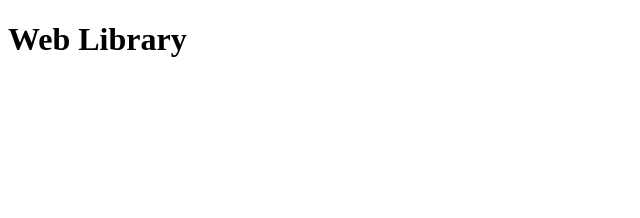
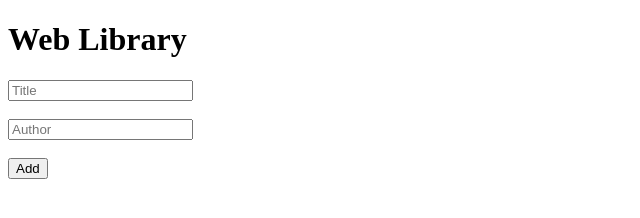
Before and after one commit to carlos-osorio-developer/web-library, a website: page index.html in a window 1280 px wide. Shown: the whole page, without its empty margins (0-640 px from the left). Drawn offline with Linux system fonts and the light colour scheme.

Commit message:
Add form to add new books
Signed-off-by: carlos-osorio-developer <osorio.uis@gmail.com>

```diff
--- a/index.html
+++ b/index.html
@@ -8,5 +8,12 @@
 </head>
 <body>
     <h1>Web Library</h1>
+    <form>
+        <input type="text" id="title" placeholder="Title">
+        <br><br>
+        <input type="text" id="author" placeholder="Author">
+        <br><br>
+        <input type="submit" value="Add">
+    </form>
 </body>
 </html>
```
